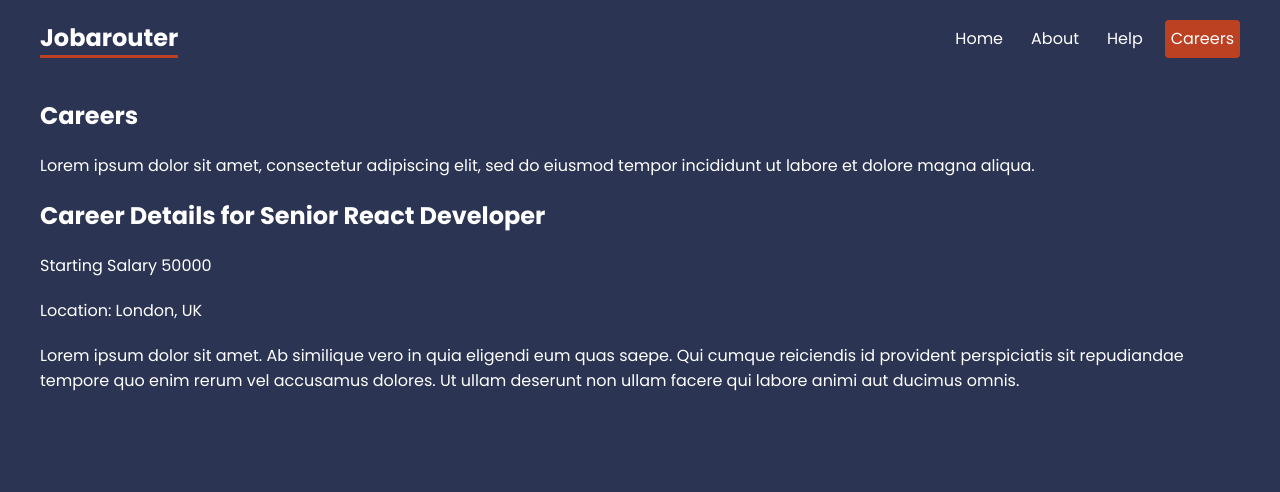
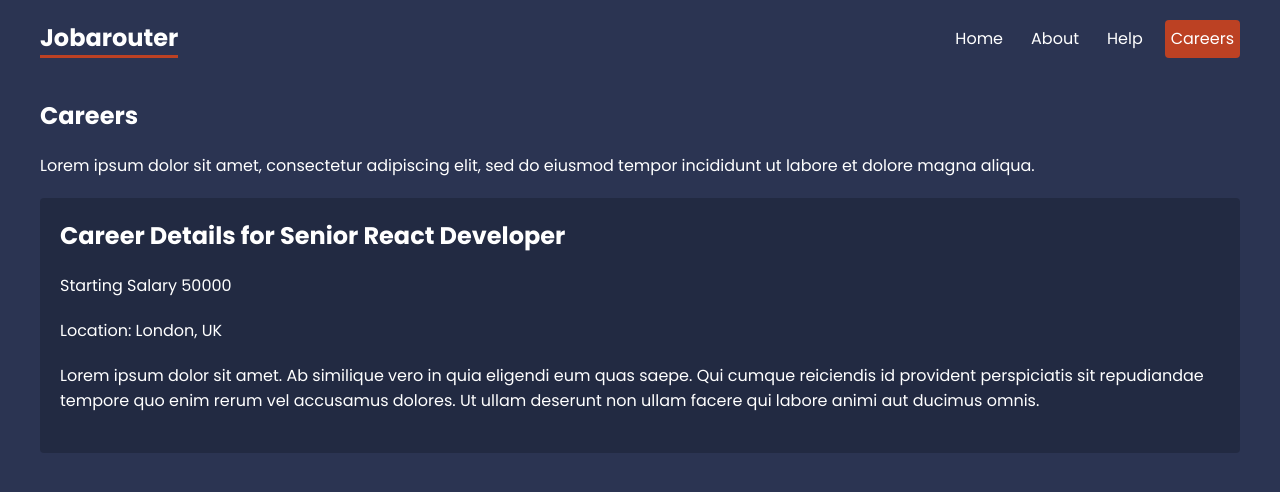
Before and after one commit to tejash023/job-router, a React (Create React App) app: page /careers/1 in a window 1280 px wide. Shown: the top 492 px of the page. Built offline with nearby package versions, Linux system fonts and the light colour scheme; data requests are answered from the project's data file.

Commit message:
added css for career details

```diff
--- a/src/index.css
+++ b/src/index.css
@@ -121,3 +121,11 @@
  font-size: 0.8em;
  color: #bbb;
 }
+
+/* careers details */
+.career-details {
+  background: rgba(0,0,0,0.2);
+  padding: 20px;
+  border-radius: 4px;
+  margin: 20px 0;
+}
```
